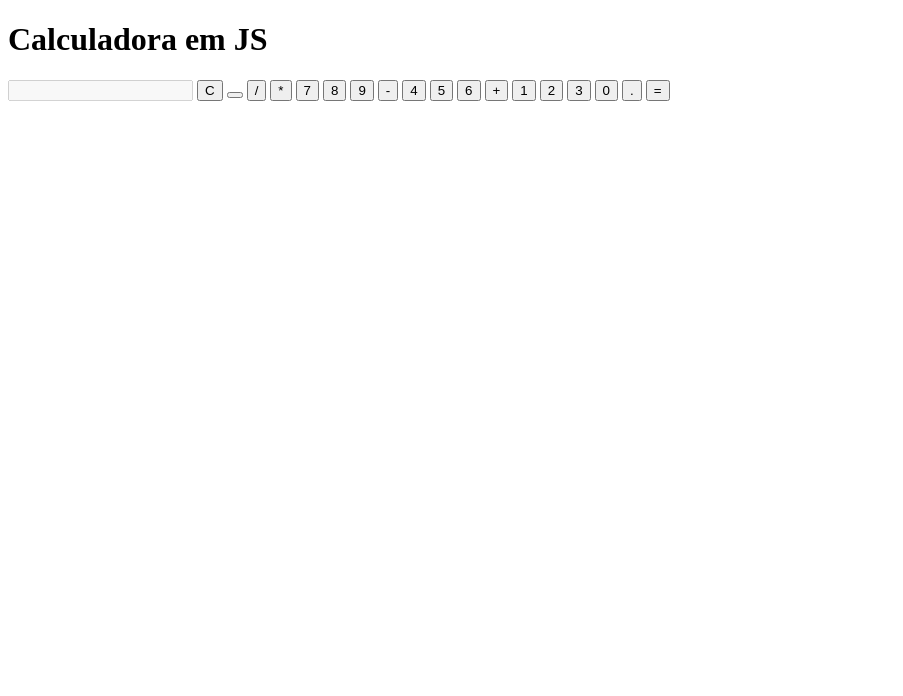
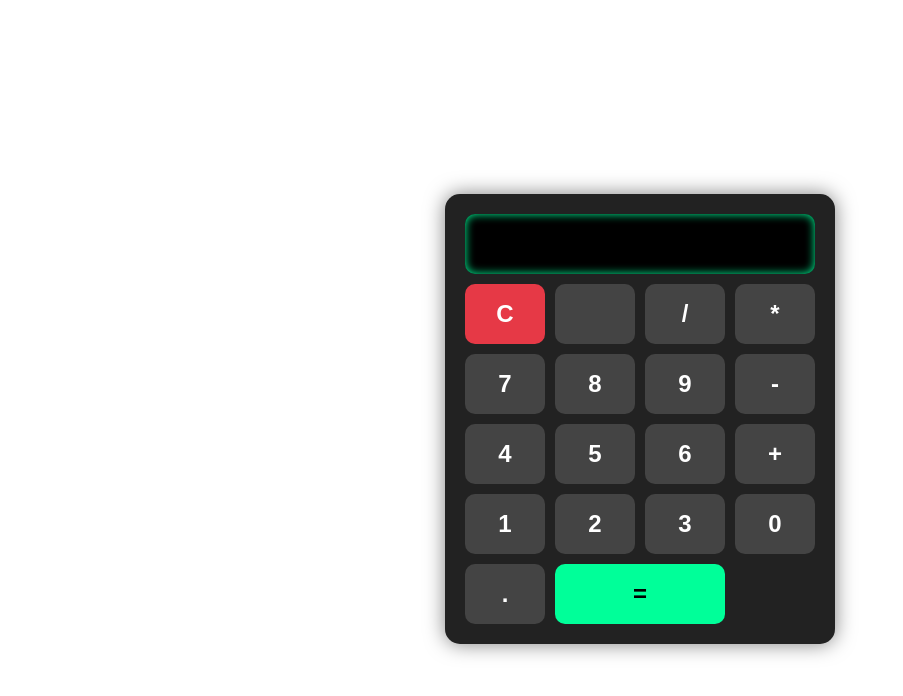
Before and after one commit to davilimma/calculadora-js, a plain HTML site: page index.html in a window 1280 px wide. Shown: the whole page, without its empty margins (0-903 px from the left). Drawn offline with Linux system fonts and the light colour scheme.

Commit message:
Finaliza layout e estilo da calculadora

```diff
--- a/index.html
+++ b/index.html
@@ -3,6 +3,7 @@
   <head>
     <meta charset="UTF-8" />
     <meta name="viewport" content="width=device-width, initial-scale=1.0" />
+    <link rel="stylesheet" href="style.css">
     <title>Calculadora</title>
   </head>
   <body>
--- a/script.js
+++ b/script.js
@@ -0,0 +1,6 @@
+/* === Reset Básico */
+
+* {
+    margin:0;
+    padd
+}
--- /dev/null
+++ b/style.css
@@ -0,0 +1,117 @@
+/* === Reset básico */
+
+* {
+    margin: 0;
+    padding: 0;
+    box-sizing: border-box;
+    font-family: "Poppins", sans-serif;
+}
+
+/* === fundo gerl da página ===*/
+
+body {
+    background-color: linear-gradient(135deg, #1a1a1a, #333);
+    height: 100vh;
+    display: flex;
+    flex-direction: column;
+    align-items: center;
+    justify-content: center;
+    color: white;
+}
+
+/* === título da calculadora ===*/
+
+.box-buttons {
+    background: #222;
+    padding: 20px;
+    border-radius: 15px;
+    box-shadow: 0 0 20px rgba(0, 0, 0, 0.5);
+    display: grid;
+    grid-template-columns: repeat(4, 80px);
+    gap: 10px;
+    justify-content: center;
+
+}
+
+/* === Display (onde aparece o resultado) ===*/
+
+#display {
+    grid-column: span 4; /*ocupa as 4 colunas da grid*/
+    height: 60px;
+    font-size:2em ;
+    text-align: right ;
+    padding:10px ;
+    border: none;
+    border-radius:10px ;
+    background-color:#000 ;
+    color: #00ff99;
+    box-shadow: inset 0 0 10px #00ff99;
+}
+
+/* === estilo gerais dos botões === */
+
+button {
+    height: 60px;
+    font-size: 1.5rem;
+    font-weight: bold;
+    border: none;
+    border-radius: 10px;
+    background-color: #444;
+    color: white;
+    cursor: pointer;
+    transition: 0.2s;
+    box-shadow: 0.4px #333;
+}
+
+/* === efeito ao passar com o mouse*/
+
+button:hover {
+    background-color: #555;
+}
+
+/* === efeito ao clicar com o botão*/
+
+button:active {
+    transform: scale(0.95);
+    box-shadow: 0 2px #222;
+}
+
+/* === Botões especiais (opcionais, se quiser destacar alguns) === */
+button:nth-child(2) {
+  /* Botão "C" */
+  background-color: #e63946;
+}
+
+button:nth-child(2):hover {
+  background-color: #ff4d5a;
+}
+
+button:nth-last-child(1) {
+  /* Botão "=" */
+  background-color: #00ff99;
+  color: #000;
+  grid-column: span 2; /* Faz o botão "=" ficar maior */
+}
+
+button:nth-last-child(1):hover {
+  background-color: #00ffaa;
+}
+
+/* === Responsividade (ajuste no celular) === */
+@media (max-width: 500px) {
+  .box-buttons {
+    grid-template-columns: repeat(4, 60px);
+    gap: 8px;
+    padding: 15px;
+  }
+
+  #display {
+    height: 50px;
+    font-size: 1.5em;
+  }
+
+  button {
+    height: 50px;
+    font-size: 1.2em;
+  }
+}
```
Also changed, not shown: styles.css (deleted).
